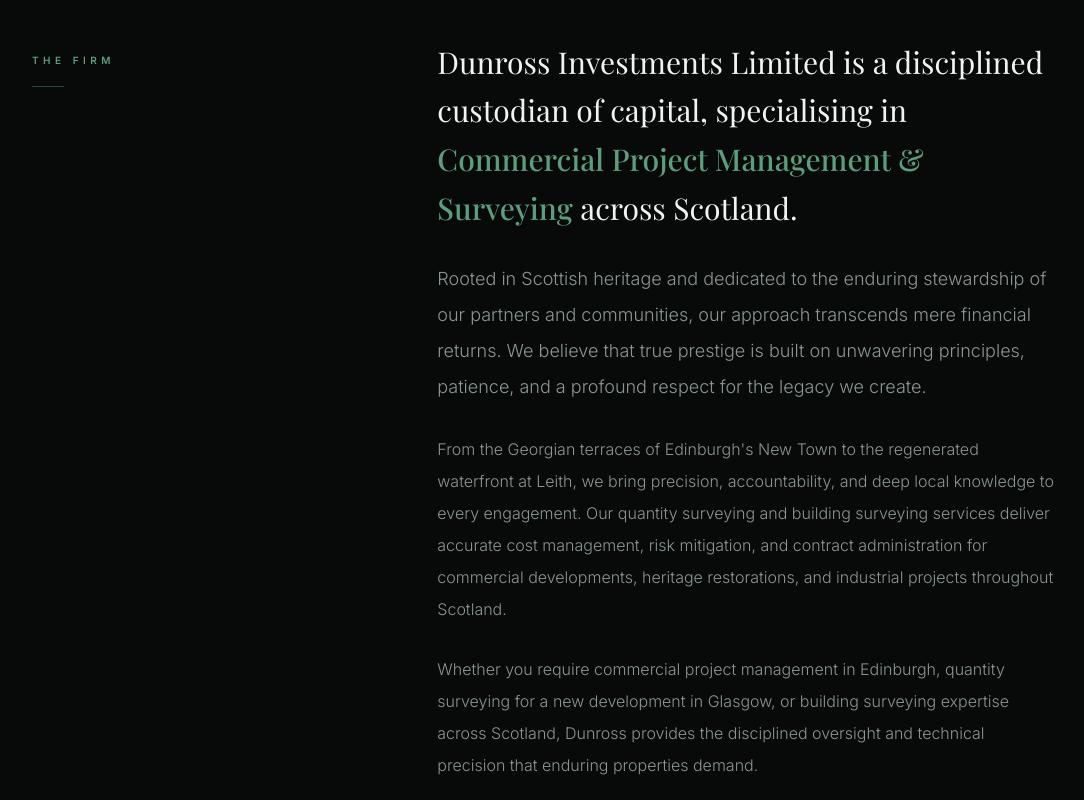
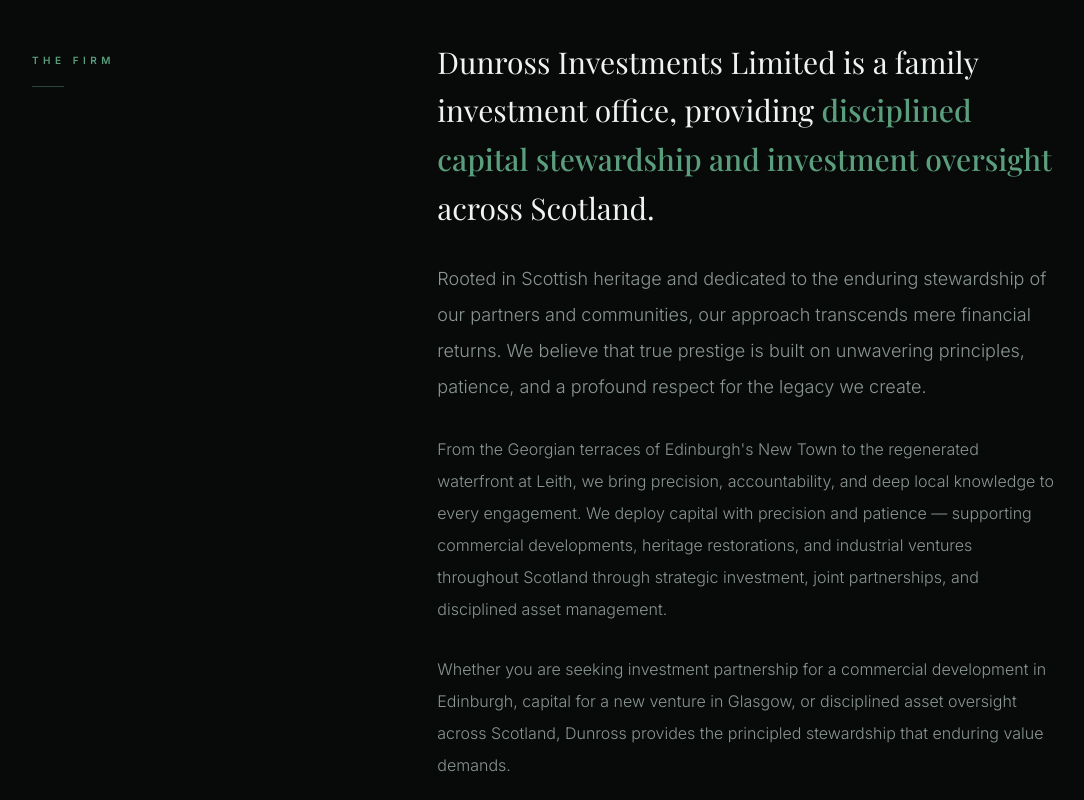
Before and after one commit to MarketingCo/dunross-website, a Next.js app: page / in a window 1280 px wide. Shown: the part 920-1720 px from the top of the page, without its empty margins (96-1180 px from the left). Built offline with nearby package versions, Linux system fonts and the light colour scheme.

Commit message:
refactor: rebrand as family investment office — remove all quantity surveying and building surveying references

```diff
--- a/src/app/layout.tsx
+++ b/src/app/layout.tsx
@@ -22,15 +22,15 @@
 export const metadata: Metadata = {
   metadataBase: new URL(siteUrl),
   title: {
-    default: "Dunross Investments Limited | Commercial Project Management & Surveying",
+    default: "Dunross Investments Limited | Family Investment Office",
     template: "%s | Dunross Investments Limited",
   },
   description:
-    "Specialist commercial project management and quantity surveying across Scotland. Disciplined stewardship, architectural precision, and enduring value — rooted in Scottish heritage.",
+    "A Scottish family investment office providing disciplined capital stewardship, strategic property investment, and enduring value creation — rooted in heritage and patience.",
   keywords: [
-    "commercial project management Scotland",
-    "quantity surveying Edinburgh",
-    "building surveying Scotland",
+    "family investment office Scotland",
+    "property investment Edinburgh",
+    "commercial property investment Scotland",
     "commercial property management",
     "Dunross Investments",
     "Scottish commercial property",
@@ -40,15 +40,15 @@
     locale: "en_GB",
     url: siteUrl,
     siteName: "Dunross Investments Limited",
-    title: "Dunross Investments Limited | Commercial Project Management & Surveying",
+    title: "Dunross Investments Limited | Family Investment Office",
     description:
-      "Specialist commercial project management and surveying across Scotland. Disciplined stewardship, architectural precision, and enduring value.",
+      "A Scottish family investment office providing disciplined capital stewardship and strategic property investment across Scotland.",
   },
   twitter: {
     card: "summary_large_image",
     title: "Dunross Investments Limited",
     description:
-      "Specialist commercial project management and surveying across Scotland.",
+      "A Scottish family investment office providing disciplined capital stewardship across Scotland.",
   },
   robots: {
     index: true,
@@ -66,7 +66,7 @@
   "@id": siteUrl,
   name: "Dunross Investments Limited",
   description:
-    "Specialist commercial project management and quantity surveying services across Scotland.",
+    "Disciplined capital stewardship and strategic investment services across Scotland.",
   url: siteUrl,
   email: "info@dunross.co",
   address: {
@@ -83,9 +83,9 @@
     { "@type": "AdministrativeArea", name: "Scotland" },
   ],
   knowsAbout: [
-    "Commercial Project Management",
-    "Quantity Surveying",
-    "Building Surveying",
+    "Capital Stewardship",
+    "Property Investment",
+    "Asset Management",
     "Property Development",
     "Heritage Restoration",
   ],
--- a/src/app/page.tsx
+++ b/src/app/page.tsx
@@ -23,7 +23,7 @@
               Dunross Investments Limited
             </p>
             <h1 className="reveal-d1 font-heading text-3xl md:text-5xl lg:text-6xl font-light italic leading-[1.2] text-[#f0f4f1] max-w-3xl mb-10">
-              Commercial Project Management &amp; Quantity Surveying | Scotland
+              Family Investment Office | Scotland
             </h1>
             <p className="reveal-d2 text-[#8a9691] font-heading italic text-base md:text-lg">
               — John Dunn, Chairman &amp; Founder
@@ -45,9 +45,9 @@
 
               <div className="space-y-7">
                 <p className="font-heading text-2xl md:text-3xl font-light leading-relaxed text-[#f0f4f1]">
-                  Dunross Investments Limited is a disciplined custodian of capital, specialising in{' '}
+                  Dunross Investments Limited is a family investment office, providing{' '}
                   <em className="text-[#5a9e7e] not-italic font-medium">
-                    Commercial Project Management &amp; Surveying
+                    disciplined capital stewardship and investment oversight
                   </em>{' '}
                   across Scotland.
                 </p>
@@ -60,14 +60,14 @@
                 <p className="text-[#8a9691] text-base leading-loose font-light">
                   From the Georgian terraces of Edinburgh's New Town to the regenerated waterfront at
                   Leith, we bring precision, accountability, and deep local knowledge to every engagement.
-                  Our quantity surveying and building surveying services deliver accurate cost management,
-                  risk mitigation, and contract administration for commercial developments, heritage
-                  restorations, and industrial projects throughout Scotland.
+                  We deploy capital with precision and patience — supporting commercial developments,
+                  heritage restorations, and industrial ventures throughout Scotland through
+                  strategic investment, joint partnerships, and disciplined asset management.
                 </p>
                 <p className="text-[#8a9691] text-base leading-loose font-light">
-                  Whether you require commercial project management in Edinburgh, quantity surveying for
-                  a new development in Glasgow, or building surveying expertise across Scotland, Dunross
-                  provides the disciplined oversight and technical precision that enduring properties demand.
+                  Whether you are seeking investment partnership for a commercial development in Edinburgh,
+                  capital for a new venture in Glasgow, or disciplined asset oversight across Scotland,
+                  Dunross provides the principled stewardship that enduring value demands.
                 </p>
               </div>
 
@@ -181,7 +181,7 @@
               </h2>
               <p className="text-[#8a9691] text-sm leading-relaxed">
                 We welcome enquiries from property owners, developers, and institutional partners
-                seeking specialist commercial project management and surveying expertise across Scotland.
+                seeking disciplined capital partnership and investment oversight across Scotland.
               </p>
             </div>
             <a
--- a/src/app/privacy-policy/page.tsx
+++ b/src/app/privacy-policy/page.tsx
@@ -18,7 +18,7 @@
               1. Who We Are
             </h2>
             <p>
-              Dunross Investments Limited (“we”, “us”, or “our”) is a company registered in Scotland, providing specialist commercial project management and quantity surveying services. Our registered office is at Titanium 1, King&apos;s Inch Place, Renfrew, PA4 8WF, Scotland. We are the data controller responsible for the personal information we collect.
+              Dunross Investments Limited (“we”, “us”, or “our”) is a company registered in Scotland, operating as a family investment office providing capital stewardship and strategic investment services. Our registered office is at Titanium 1, King&apos;s Inch Place, Renfrew, PA4 8WF, Scotland. We are the data controller responsible for the personal information we collect.
             </p>
           </section>
 
@@ -62,7 +62,7 @@
               We will only use your personal data when the law allows us to. Common purposes include:
             </p>
             <ul className="list-disc pl-6 space-y-2 mt-2">
-              <li>To respond to enquiries and provide project management or surveying services.</li>
+              <li>To respond to enquiries and provide investment and asset management services.</li>
               <li>To fulfil our contractual obligations to you.</li>
               <li>To send you relevant updates, newsletters, or invitations (where you have consented).</li>
               <li>To improve our website, services, and client experience.</li>
--- a/src/components/Footer.tsx
+++ b/src/components/Footer.tsx
@@ -22,8 +22,8 @@
               DUNROSS
             </div>
             <p className="text-xs text-[#8a9691] leading-loose max-w-xs">
-              Disciplined custodians of capital, providing specialist commercial project management
-              and surveying across Scotland's architectural landscape.
+              A family investment office providing disciplined capital stewardship and strategic
+              investment oversight across Scotland.
             </p>
             <div className="pt-2 space-y-1">
               <p className="text-[10px] text-[#5a6460] leading-loose">
```
Also changed, not shown: src/lib/neighborhoods.ts (+10 -10 lines).
